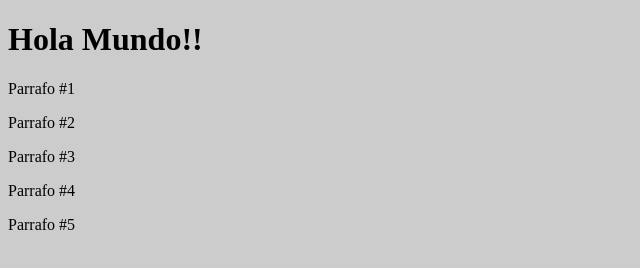
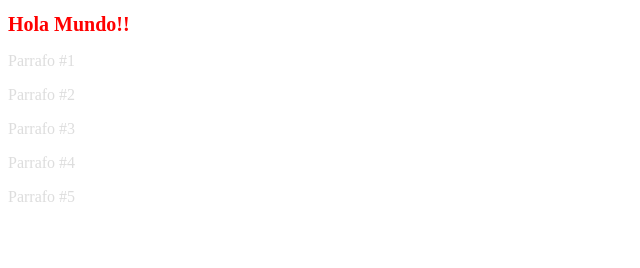
Before and after one commit to paulosernamx/cursoCrehana, a plain HTML site: page index.html in a window 1280 px wide. Shown: the whole page, without its empty margins (0-640 px from the left). Drawn offline with Linux system fonts and the light colour scheme.

Commit message:
Se cambiaron los estilos

```diff
--- a/css/main.css
+++ b/css/main.css
@@ -1,4 +1,13 @@
 body {
-	background: #ccc;
+	background: white;
 	color: #000;
 }
+
+p {
+	color: #ddd;
+}
+
+h1 {
+	font-size: 20px;
+	color: red;
+}
```
